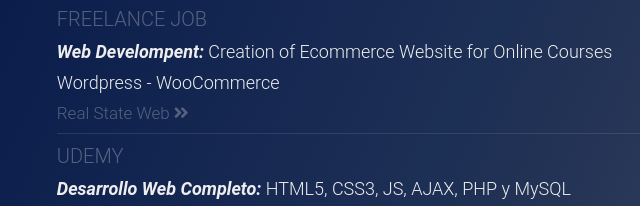
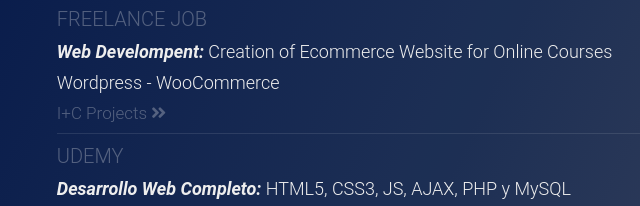
Before and after one commit to manuela-cepeda/portfolio, a plain HTML site: page index.html in a window 1280 px wide. Shown: the part 3287-3493 px from the top of the page, 254-894 px from the left. Drawn offline with nearby package versions, Linux system fonts and the light colour scheme; a web font is replaced by a local one.

Commit message:
Update index.html

```diff
--- a/index.html
+++ b/index.html
@@ -172,7 +172,7 @@
                         <h1>Freelance Job</h1>
                         <p><span> Web Develompent:</span> Creation of Ecommerce Website for Online Courses</p>
                         <p>Wordpress - WooCommerce</p>
-                        <a class=" link " href=" https://icprojectstudio.com.ar/ " target=" _blank ">Real State Web
+                        <a class=" link " href=" https://icprojectstudio.com.ar/ " target=" _blank ">I+C Projects
                             <i class=" fas fa-angle-double-right "></i>
                         </a>
 
```
